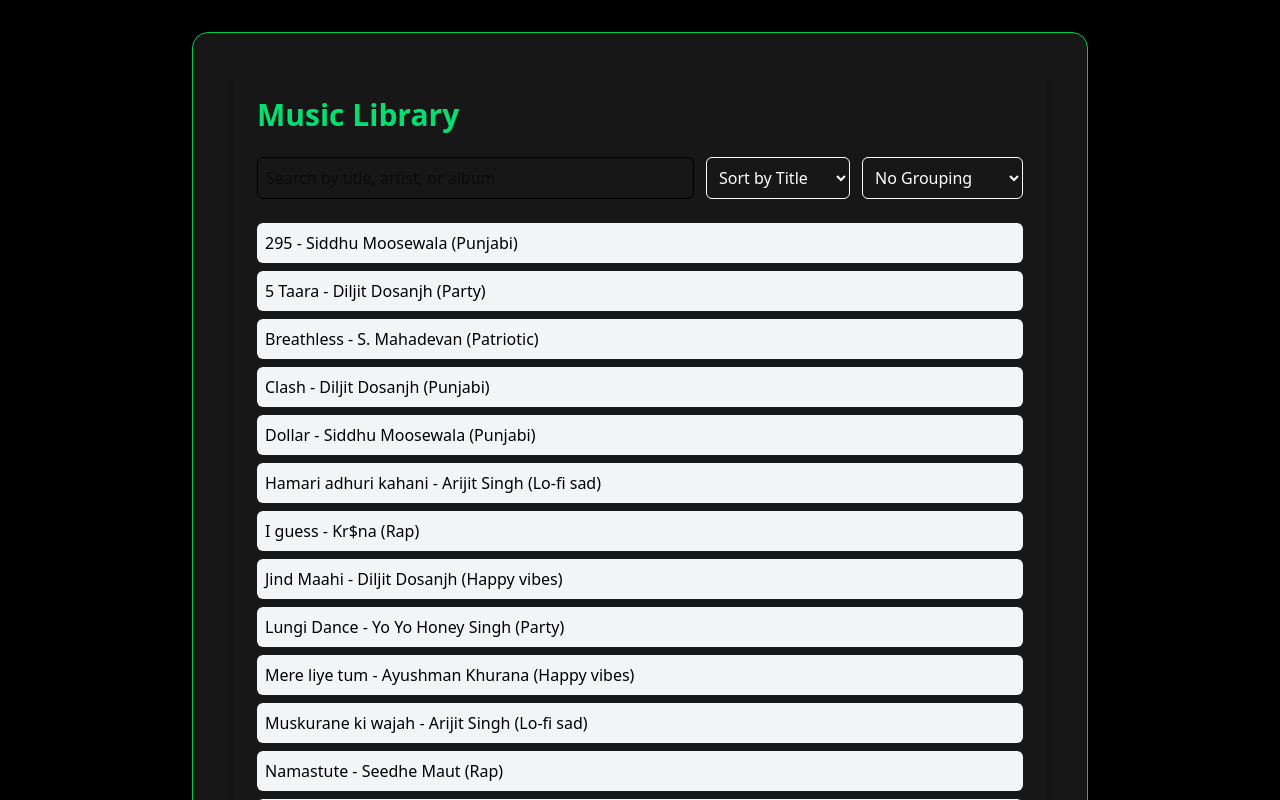
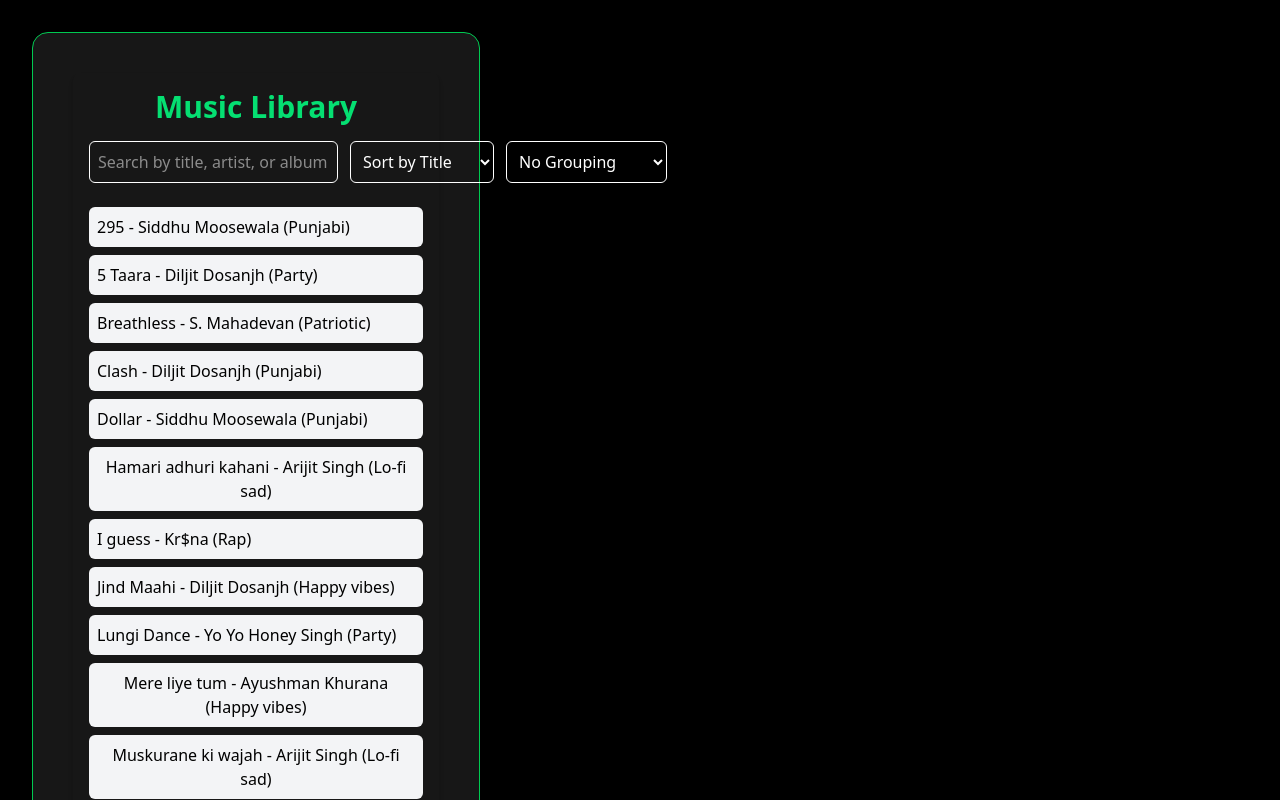
Before and after one commit to GurjyotSingh21/music-library-microfrontend-, a React (Vite) app: page / in a window 1280 px wide. Shown: the top 800 px of the page. Built offline with nearby package versions, Linux system fonts and the light colour scheme.

Commit message:
Update MusicLibrary.jsx

```diff
--- a/src/MusicLibrary.jsx
+++ b/src/MusicLibrary.jsx
@@ -80,22 +80,18 @@ const MusicLibrary = ({ role }) => {
   const deleteSong = (id) => {
     setSongs(songs.filter((song) => song.id !== id));
   };
+  return (
+    <div className="items-center min-h-screen justify-center bg-black text-white">
+    <div className="bg-neutral-900 w-full max-w-4xl rounded-2xl shadow-2xl p-10 w-full max-w-md border border-green-500">
+    <div className="max-w-3xl mx-auto p-4 bg-grey-800 shadow-md rounded-lg">
+      <h2 className="text-3xl font-bold text-green-400 mb-4">Music Library</h2>
 
-  return (
-  <div className="flex items-center justify-center min-h-screen bg-black text-white px-4">
-    <div className="bg-neutral-900 w-full max-w-4xl rounded-2xl shadow-2xl p-6 md:p-10 border border-green-500">
-      <div className="mx-auto shadow-md rounded-lg p-4 md:p-6">
-        <h2 className="text-2xl md:text-3xl font-bold text-green-400 mb-6 text-center md:text-left">
-          Music Library
-        </h2>
-
-        {/* Search + Filters */}
       <div className="flex flex-col md:flex-row md:items-center gap-3 mb-6">
         <input
           type="text"
           placeholder="Search by title, artist, or album"
           aria-label="Search songs"
-            className="flex-1 p-2 border rounded-md focus:ring-2 focus:ring-blue-500 text-black"
+          className="flex-1 p-2 border rounded-md focus:ring-2 focus:ring-blue-500"
           value={search}
           onChange={(e) => setSearch(e.target.value)}
         />
@@ -104,7 +100,7 @@ const MusicLibrary = ({ role }) => {
           onChange={(e) => setSortBy(e.target.value)}
           value={sortBy}
           aria-label="Sort songs"
-            className="p-2 border rounded-md focus:ring-2 focus:ring-blue-500 bg-neutral-900 text-white"
+          className="p-2 border rounded-md focus:ring-2 focus:ring-blue-500 text-white"
         >
           <option value="title" className="text-black">Sort by Title</option>
           <option value="artist" className="text-black">Sort by Artist</option>
@@ -115,7 +111,7 @@ const MusicLibrary = ({ role }) => {
           onChange={(e) => setGroupBy(e.target.value)}
           value={groupBy}
           aria-label="Group songs"
-            className="p-2 border rounded-md focus:ring-2 focus:ring-blue-500 bg-neutral-900 text-white"
+          className="p-2 border rounded-md focus:ring-2 focus:ring-blue-500"
         >
           <option value="" className="text-black">No Grouping</option>
           <option value="artist" className="text-black">Group by Artist</option>
@@ -123,26 +119,25 @@ const MusicLibrary = ({ role }) => {
         </select>
       </div>
 
-        {/* Song List */}
       {groupBy ? (
         Object.keys(groupedSongs).map((key) => (
           <div key={key} className="mb-6">
-              <h3 className="text-lg md:text-xl font-semibold mb-2">
+            <h3 className="text-lg font-semibold mb-2">
               {groupBy}: {key}
             </h3>
             <ul className="space-y-2">
               {groupedSongs[key].map((song) => (
                 <li
                   key={song.id}
-                    className="flex flex-col sm:flex-row sm:justify-between sm:items-center p-2 bg-gray-100 text-black rounded-md"
+                  className="flex justify-between items-center text-black p-2 bg-gray-100 rounded-md"
                 >
-                    <span className="mb-2 sm:mb-0">
+                  <span>
                     {song.title} - {song.artist} ({song.album})
                   </span>
                   {role === "admin" && (
                     <button
                       onClick={() => deleteSong(song.id)}
-                        className="px-2 py-1 text-sm bg-red-500 text-white rounded hover:bg-red-600"
+                      className="ml-2 px-2 py-1 text-sm bg-red-500 text-white rounded hover:bg-red-600"
                     >
                       ❌ Delete
                     </button>
@@ -157,15 +152,15 @@ const MusicLibrary = ({ role }) => {
           {filteredSongs.map((song) => (
             <li
               key={song.id}
-                className="flex flex-col sm:flex-row sm:justify-between sm:items-center p-2 bg-gray-100 text-black rounded-md"
+              className="flex justify-between items-center p-2 text-black bg-gray-100 rounded-md"
             >
-                <span className="mb-2 sm:mb-0">
+              <span>
                 {song.title} - {song.artist} ({song.album})
               </span>
               {role === "admin" && (
                 <button
                   onClick={() => deleteSong(song.id)}
-                    className="px-2 py-1 text-sm bg-red-500 text-white rounded hover:bg-red-600"
+                  className="ml-2 px-2 py-1 text-sm bg-red-500 text-white rounded hover:bg-red-600"
                 >
                   ❌ Delete
                 </button>
@@ -175,22 +170,18 @@ const MusicLibrary = ({ role }) => {
         </ul>
       )}
 
-        {/* Add Song Button */}
       {role === "admin" && (
-          <div className="flex justify-center md:justify-start">
         <button
           onClick={addSong}
-              className="mt-6 px-4 py-2 bg-green-500 text-white rounded hover:bg-green-600"
+          className="mt-4 px-4 py-2 bg-green-500 text-white rounded hover:bg-green-600"
         >
           ➕ Add Song
         </button>
-          </div>
       )}
     </div>
     </div>
     </div>
   );
-
  };
 
 export default MusicLibrary;
```
Lines whose indentation alone changed are shown as unchanged.
